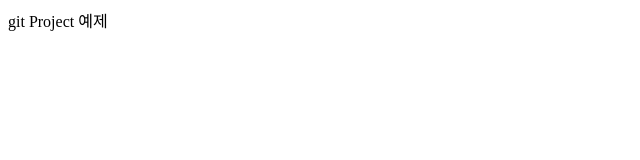
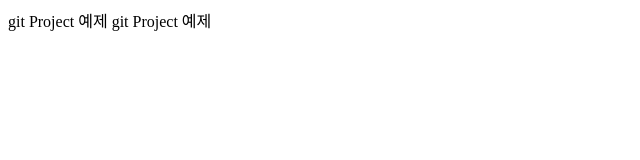
Before and after one commit to maegigal/git_Projrct, a plain HTML site: page index.html in a window 1280 px wide. Shown: the whole page, without its empty margins (0-640 px from the left). Drawn offline with Linux system fonts and the light colour scheme.

Commit message:
delay commit

```diff
--- a/index.html
+++ b/index.html
@@ -3,4 +3,6 @@
 
     <body>git Project 예제</body>
 
+    <body>git Project 예제</body>
+
     </html>
```
